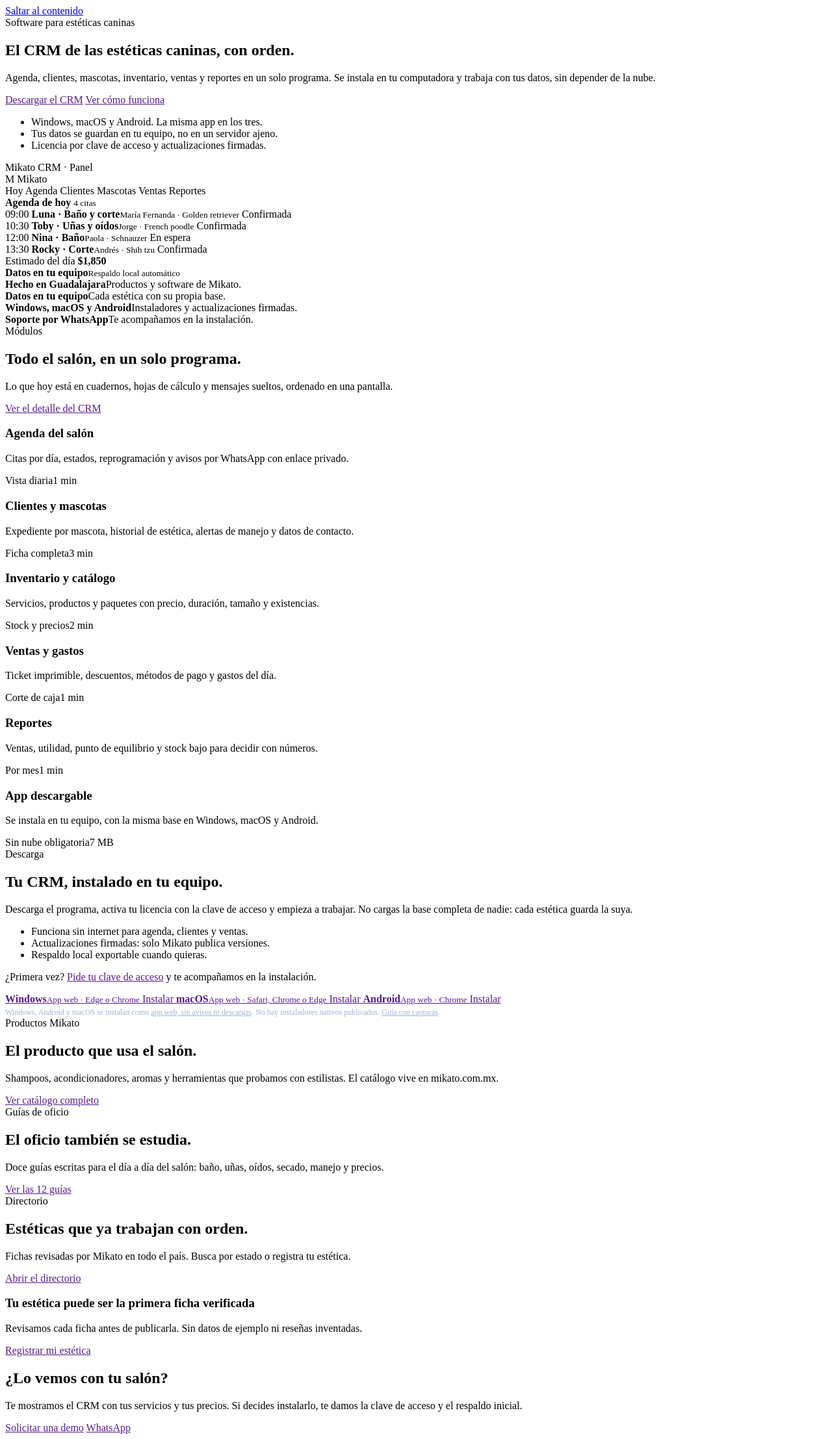
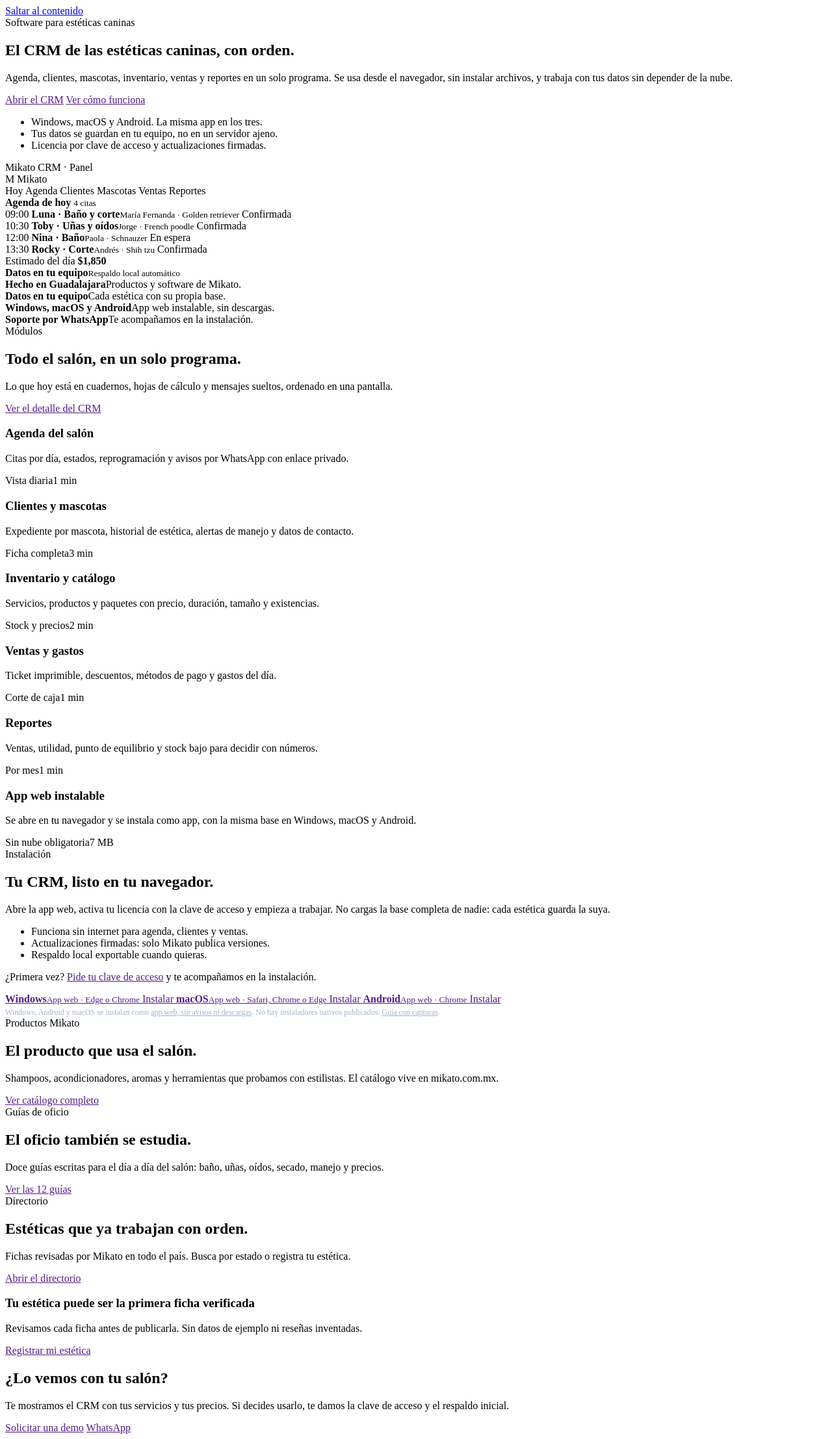
Before and after one commit to Mikato8/New-Est-ticas-Caninas, a PHP site: template views/paginas/home.php in a window 1280 px wide. Shown: the whole page at 65% size. Run offline with PHP 8.4, Linux system fonts and the light colour scheme; the template is opened without the code that fills it, so the values that code supplies are empty.

Commit message:
Portada: abrir el CRM web en vez de descargar

```diff
--- a/views/paginas/home.php
+++ b/views/paginas/home.php
@@ -49,9 +49,9 @@ $negociosHome = array_slice(array_values(array_filter($negocios, static fn (arra
             <div>
                 <span class="t-eyebrow">Software para estéticas caninas</span>
                 <h1>El CRM de las estéticas caninas, con orden.</h1>
-                <p class="t-portada__lead">Agenda, clientes, mascotas, inventario, ventas y reportes en un solo programa. Se instala en tu computadora y trabaja con tus datos, sin depender de la nube.</p>
+                <p class="t-portada__lead">Agenda, clientes, mascotas, inventario, ventas y reportes en un solo programa. Se usa desde el navegador, sin instalar archivos, y trabaja con tus datos sin depender de la nube.</p>
                 <div class="t-portada__acciones">
-                    <a class="t-btn t-btn--azul t-btn--grande" href="<?= url('/descargar') ?>"><?= icono('descargar') ?> Descargar el CRM</a>
+                    <a class="t-btn t-btn--azul t-btn--grande" href="<?= url('/crm/') ?>" target="_blank" rel="noopener"><?= icono('flecha') ?> Abrir el CRM</a>
                     <a class="t-btn t-btn--linea t-btn--grande" href="<?= url('/servicios') ?>">Ver cómo funciona</a>
                 </div>
                 <ul class="t-portada__pruebas">
@@ -119,7 +119,7 @@ $negociosHome = array_slice(array_values(array_filter($negocios, static fn (arra
         <div class="t-confianza">
             <div><?= icono('pin') ?><div><strong>Hecho en Guadalajara</strong><span>Productos y software de Mikato.</span></div></div>
             <div><?= icono('escudo') ?><div><strong>Datos en tu equipo</strong><span>Cada estética con su propia base.</span></div></div>
-            <div><?= icono('descargar') ?><div><strong>Windows, macOS y Android</strong><span>Instaladores y actualizaciones firmadas.</span></div></div>
+            <div><?= icono('descargar') ?><div><strong>Windows, macOS y Android</strong><span>App web instalable, sin descargas.</span></div></div>
             <div><?= icono('whatsapp') ?><div><strong>Soporte por WhatsApp</strong><span>Te acompañamos en la instalación.</span></div></div>
         </div>
     </div>
@@ -168,8 +168,8 @@ $negociosHome = array_slice(array_values(array_filter($negocios, static fn (arra
             </article>
             <article class="t-modulo">
                 <div class="t-modulo__icono"><?= icono('descargar') ?></div>
-                <h3>App descargable</h3>
-                <p>Se instala en tu equipo, con la misma base en Windows, macOS y Android.</p>
+                <h3>App web instalable</h3>
+                <p>Se abre en tu navegador y se instala como app, con la misma base en Windows, macOS y Android.</p>
                 <div class="t-modulo__pie"><span>Sin nube obligatoria</span><span>7 MB</span></div>
             </article>
         </div>
@@ -180,9 +180,9 @@ $negociosHome = array_slice(array_values(array_filter($negocios, static fn (arra
     <div class="contenedor">
         <div class="t-descarga">
             <div>
-                <span class="t-kicker" style="color:var(--t-oro-claro);">Descarga</span>
-                <h2>Tu CRM, instalado en tu equipo.</h2>
-                <p>Descarga el programa, activa tu licencia con la clave de acceso y empieza a trabajar. No cargas la base completa de nadie: cada estética guarda la suya.</p>
+                <span class="t-kicker" style="color:var(--t-oro-claro);">Instalación</span>
+                <h2>Tu CRM, listo en tu navegador.</h2>
+                <p>Abre la app web, activa tu licencia con la clave de acceso y empieza a trabajar. No cargas la base completa de nadie: cada estética guarda la suya.</p>
                 <ul class="t-descarga__puntos">
                     <li>Funciona sin internet para agenda, clientes y ventas.</li>
                     <li>Actualizaciones firmadas: solo Mikato publica versiones.</li>
@@ -332,7 +332,7 @@ $negociosHome = array_slice(array_values(array_filter($negocios, static fn (arra
         <div class="t-banda-final">
             <div>
                 <h2>¿Lo vemos con tu salón?</h2>
-                <p>Te mostramos el CRM con tus servicios y tus precios. Si decides instalarlo, te damos la clave de acceso y el respaldo inicial.</p>
+                <p>Te mostramos el CRM con tus servicios y tus precios. Si decides usarlo, te damos la clave de acceso y el respaldo inicial.</p>
             </div>
             <div class="t-banda-final__acciones">
                 <a class="t-btn t-btn--azul" href="<?= url('/contacto') ?>">Solicitar una demo</a>
```
